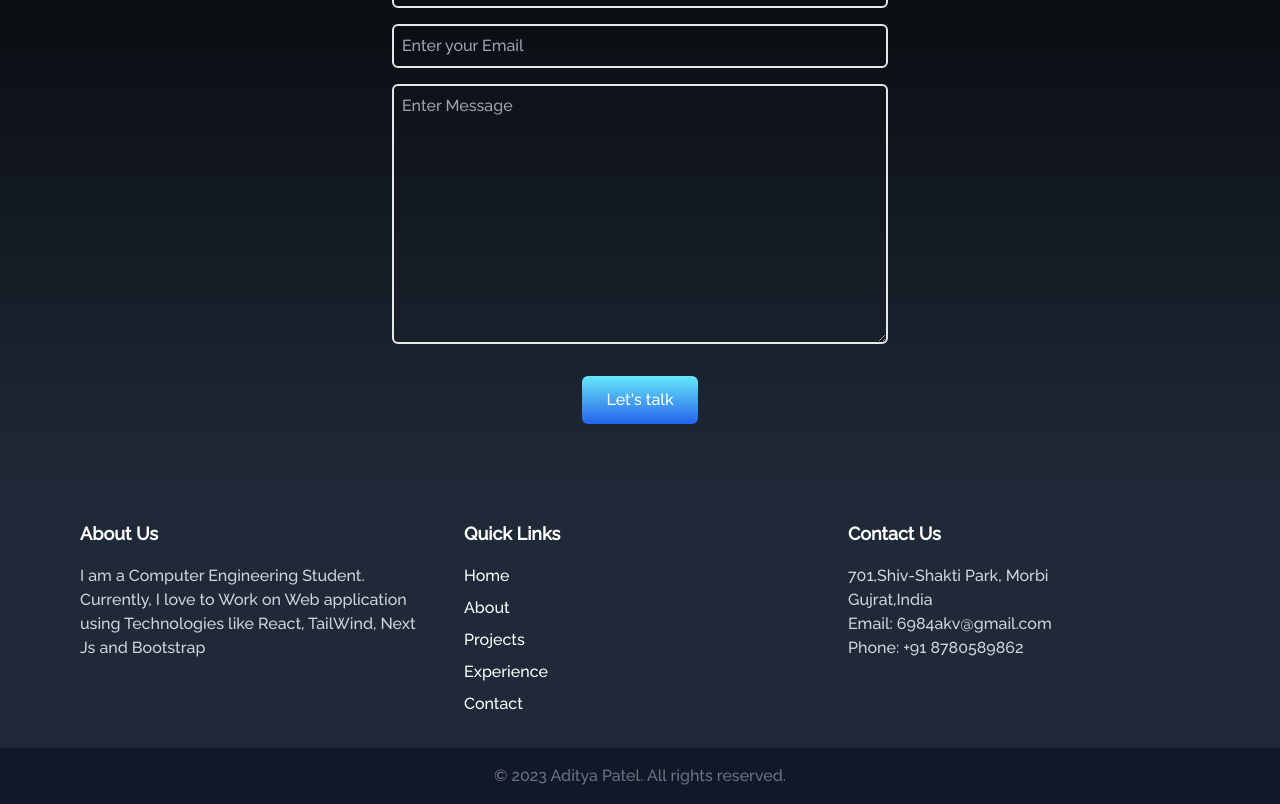
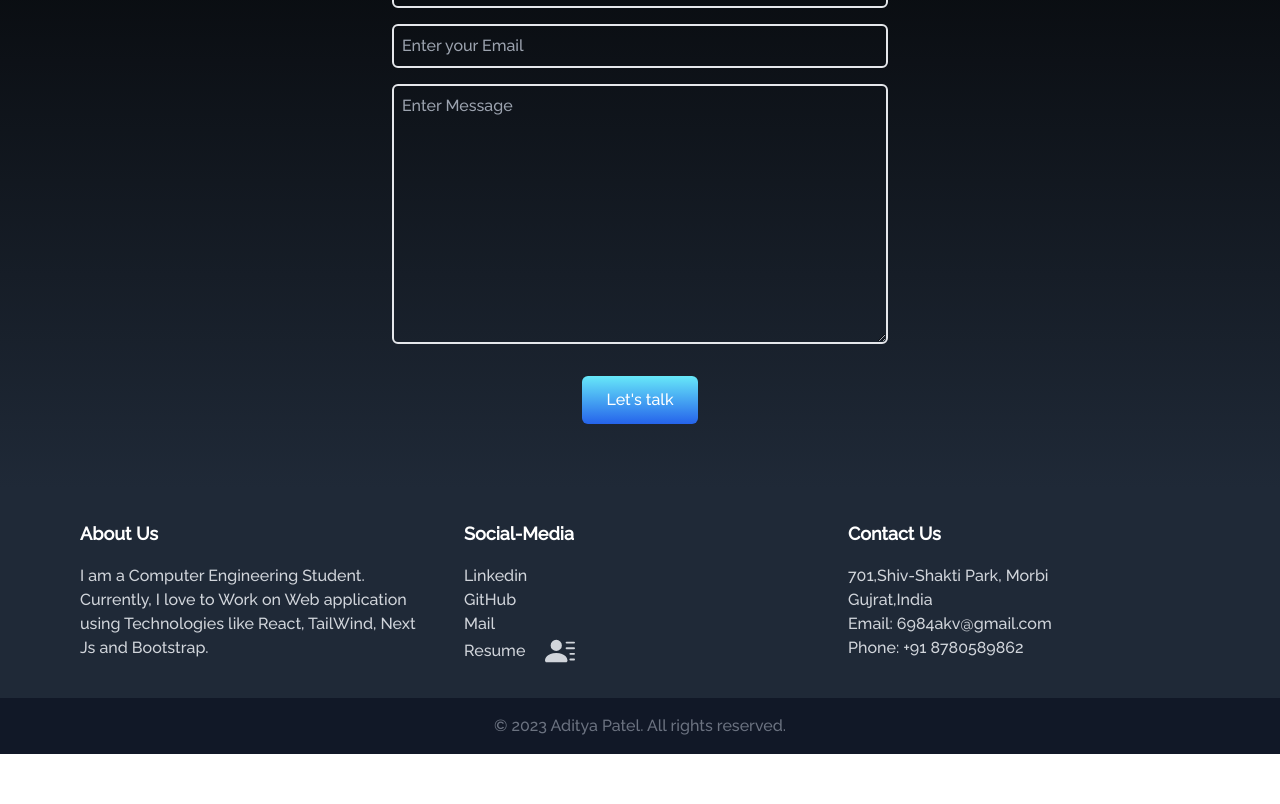
Before and after one commit to Aditya4936/react-portfolio, a React (Create React App) app: page / in a window 1280 px wide. Shown: the part 3404-4208 px from the top of the page. After the commit the page ends 4158 px from the top, so only its background shows below. Built offline with nearby package versions, Linux system fonts and the light colour scheme; the HTML template or start-up script is replaced by a standard one.

Commit message:
some chagis

```diff
--- a/src/comoponets/Contact.jsx
+++ b/src/comoponets/Contact.jsx
@@ -1,9 +1,7 @@
 import React from 'react'
-
 const Contact = () => {
   return (
     <div name='Contact' className='w-full h-full bg-gradient-to-b from-black to-gray-800 p-4 text-white'>
-
         <div className='flex flex-col p-4 justify-center max-w-screen-lg mx-auto h-full'>
             <div className='p-8'>
                 <p className='text-4xl font-bold inline border-b-4 border-gray-500 '>Contact</p>
--- a/src/comoponets/Footer.jsx
+++ b/src/comoponets/Footer.jsx
@@ -1,55 +1,80 @@
-import React from 'react';
-import { Link } from 'react-scroll';
+import React from "react";
+import { BsFillPersonLinesFill } from "react-icons/bs";
 
 const Footer = () => {
-      const links = [
+
+  const links = [
     {
       id: 1,
-      link: "Home",
+      child: (
+        <>
+          Linkedin
+        </>
+      ),
+      href: "https://www.linkedin.com/in/aditya-patel-286662212",
+      style: "rounded-tr-md",
     },
     {
       id: 2,
-      link: "About",
+      child: (
+        <>
+          GitHub
+        </>
+      ),
+      href: "https://github.com/Aditya4936",
     },
     {
       id: 3,
-      link: "Projects",
+      child: (
+        <>
+          Mail
+        </>
+      ),
+      href: "mailto:6984akv@gmail.com",
     },
     {
       id: 4,
-      link: "Experience",
-    },
-    {
-      id: 5,
-      link: "Contact",
+      child: (
+        <>
+          Resume <BsFillPersonLinesFill size={30} />
+        </>
+      ),
+      href: "/resume.pdf",
+      style: "rounded-br-md",
+      download: true,
     },
   ];
   return (
     <footer className="bg-gray-800 text-white">
-      <div className="container mx-auto py-8 px-[5rem] mt-0">
+      <div className="container mx-auto py-8 px-[5rem] flex justify-center items-center">
         <div className="grid grid-cols-1 md:grid-cols-3 gap-8">
-          <div className="invisible lg:visible md:visible flex flex-col flex-wrap">
+          <div className=" flex flex-col flex-wrap">
             <h2 className="text-lg font-semibold mb-4">About Us</h2>
             <p className="text-gray-300">
               I am a Computer Engineering Student. Currently, I love to Work on
               Web application using Technologies like React, TailWind, Next Js
-              and Bootstrap
+              and Bootstrap.
             </p>
           </div>
-          <div>
-            <h2 className="text-lg font-semibold mb-4">Quick Links</h2>
-            <ul className="space-y-2">
-              {links.map(({ id, link }) => (
-                <li key={id} className="hover:text-gray-400">
-                  <Link to={link} smooth duration={500}>
-                    {link}
-                  </Link>
+          <div className="pt-0">
+            <h2 className="text-lg font-semibold mb-4 ">Social-Media</h2>
+            <ul>
+              {links.map(({ id, child, href, style, download }) => (
+                <li key={id} className={style}>
+                  <a
+                    href={href}
+                    className="flex gap-5 items-center w-full text-gray-300 hover:text-gray-400"
+                    download={download}
+                    target="_blank"
+                    rel="noreferrer"
+                  >
+                    {child}
+                  </a>
                 </li>
               ))}
-
             </ul>
           </div>
-            <div>
+          <div>
             <h2 className="text-lg font-semibold mb-4 ">Contact Us</h2>
             <p className="text-gray-300">
               701,Shiv-Shakti Park, Morbi
@@ -65,7 +90,9 @@ const Footer = () => {
       </div>
       <div className="bg-gray-900 py-4">
         <div className="container mx-auto text-center">
-          <p className="text-gray-500">&copy; 2023 Aditya Patel. All rights reserved.</p>
+          <p className="text-gray-500">
+            &copy; 2023 Aditya Patel. All rights reserved.
+          </p>
         </div>
       </div>
     </footer>
```
